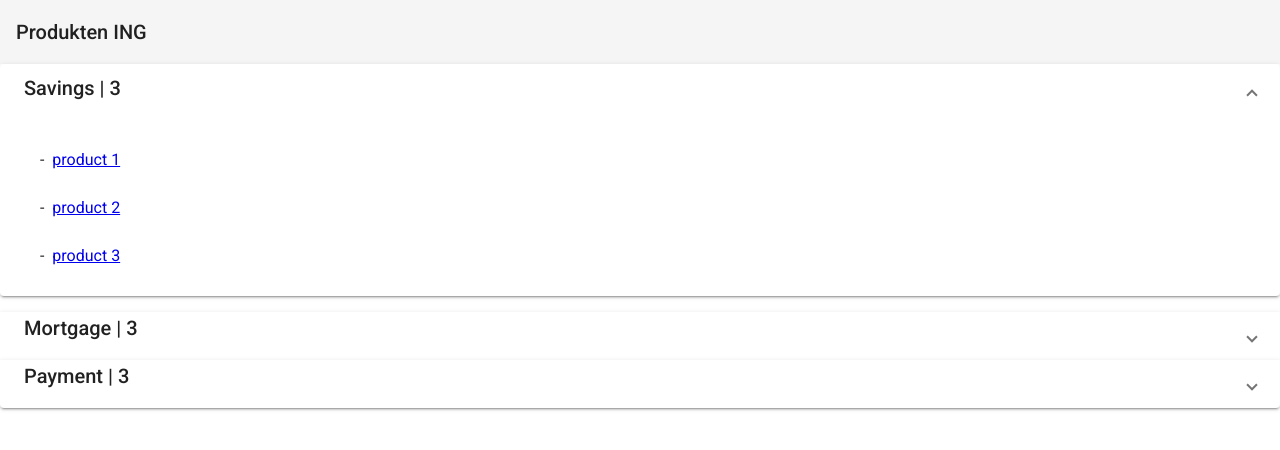
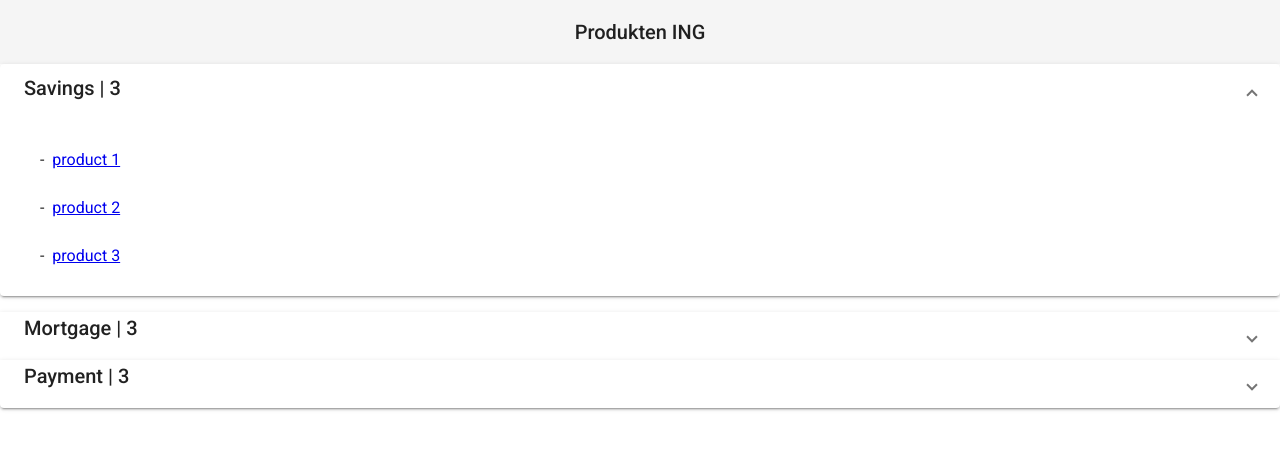
Before and after one commit to valliammal/hackatonFrontEnd, an Angular app: page /#/dashboard in a window 1280 px wide. Shown: the top 450 px of the page. Built offline with nearby package versions, Linux system fonts and the light colour scheme.

Commit message:
Centered title

```diff
--- a/src/app/dashboard/dashboard.component.html
+++ b/src/app/dashboard/dashboard.component.html
@@ -1,4 +1,6 @@
-<mat-toolbar>{{'app.title'|translate}}</mat-toolbar>
+<mat-toolbar class="title-center">
+    <span class="title-center">{{'app.title'|translate}}</span>
+</mat-toolbar>
 
 <mat-accordion>
     <mat-expansion-panel *ngFor="let account of accounts;index as i" [expanded]="i===0">
--- a/src/app/dashboard/dashboard.component.scss
+++ b/src/app/dashboard/dashboard.component.scss
@@ -0,0 +1,3 @@
+.title-center {
+  margin: 0 auto;
+}
```
